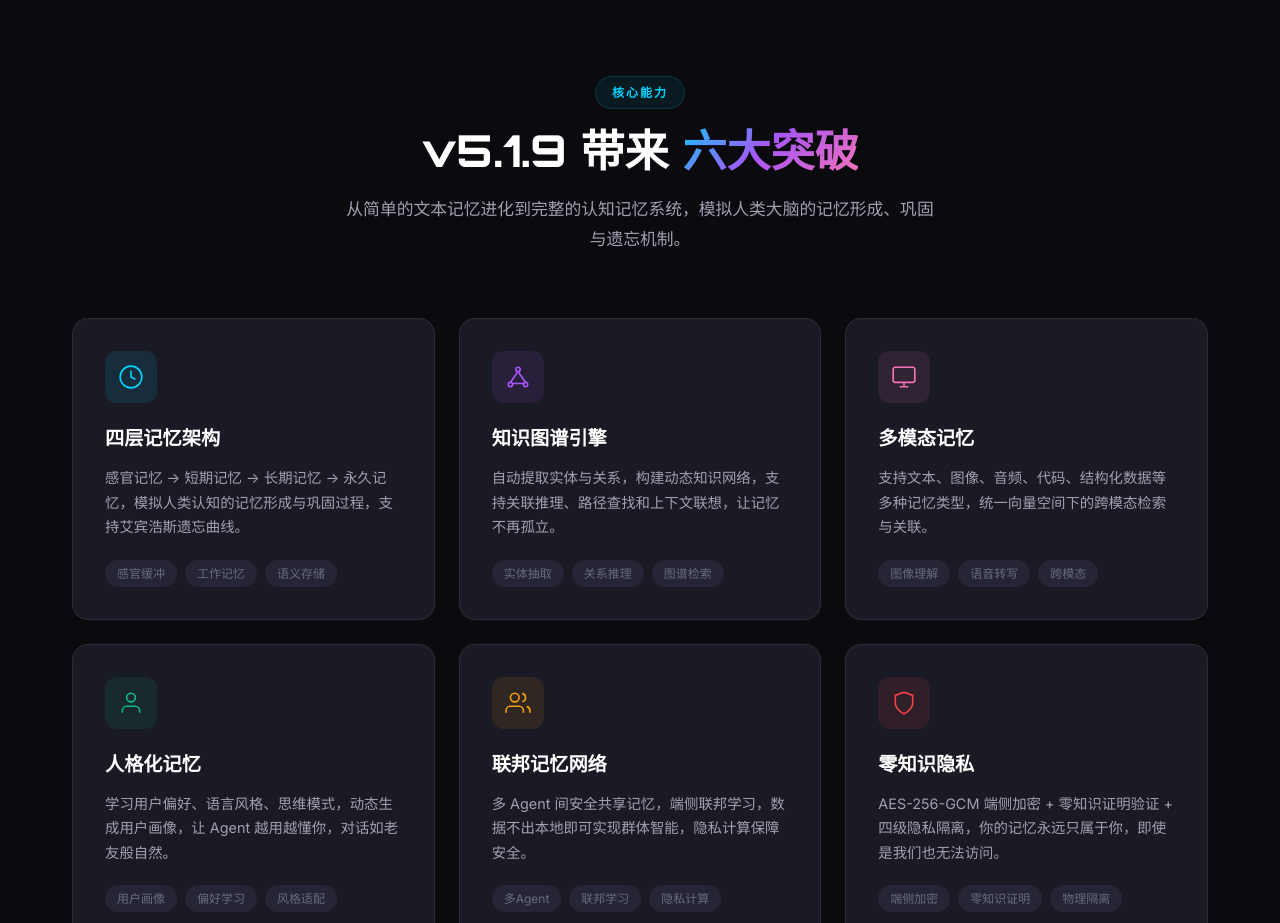
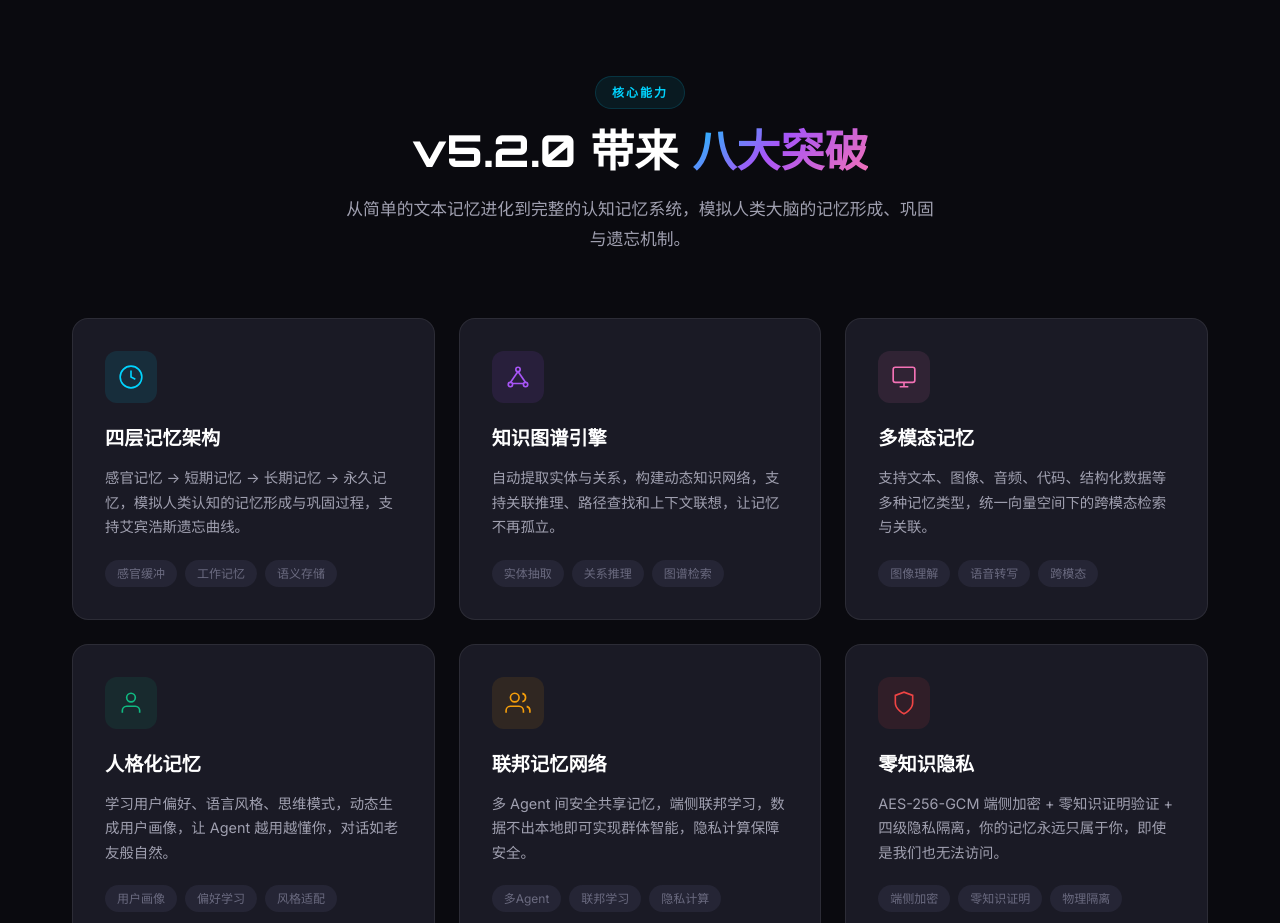
Before and after one commit to opok-ops/ClawMemory, a plain HTML site: page index.html in a window 1280 px wide. Shown: the part 820-1743 px from the top of the page. Drawn offline with Linux system fonts and the light colour scheme.

Commit message:
fix: 官网 section-title v5.1.9 六大突破 -> v5.2.0 八大突破

```diff
--- a/index.html
+++ b/index.html
@@ -138,7 +138,7 @@
   <div class="container">
     <div class="section-header reveal">
       <span class="section-tag">核心能力</span>
-      <h2 class="section-title">v5.1.9 带来<span class="gradient-text"> 六大突破</span></h2>
+      <h2 class="section-title">v5.2.0 带来<span class="gradient-text"> 八大突破</span></h2>
       <p class="section-desc">
         从简单的文本记忆进化到完整的认知记忆系统，模拟人类大脑的记忆形成、巩固与遗忘机制。
       </p>
```
